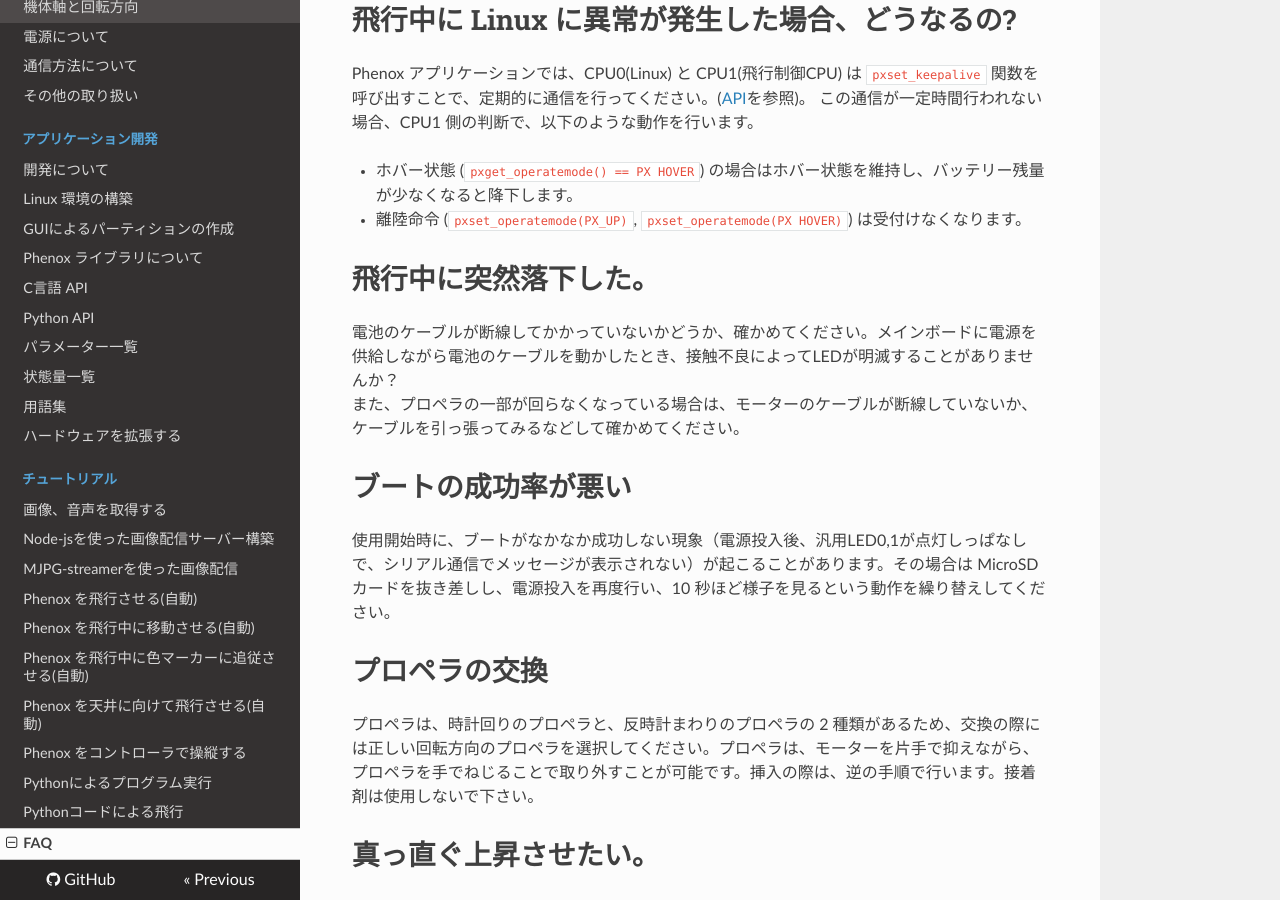
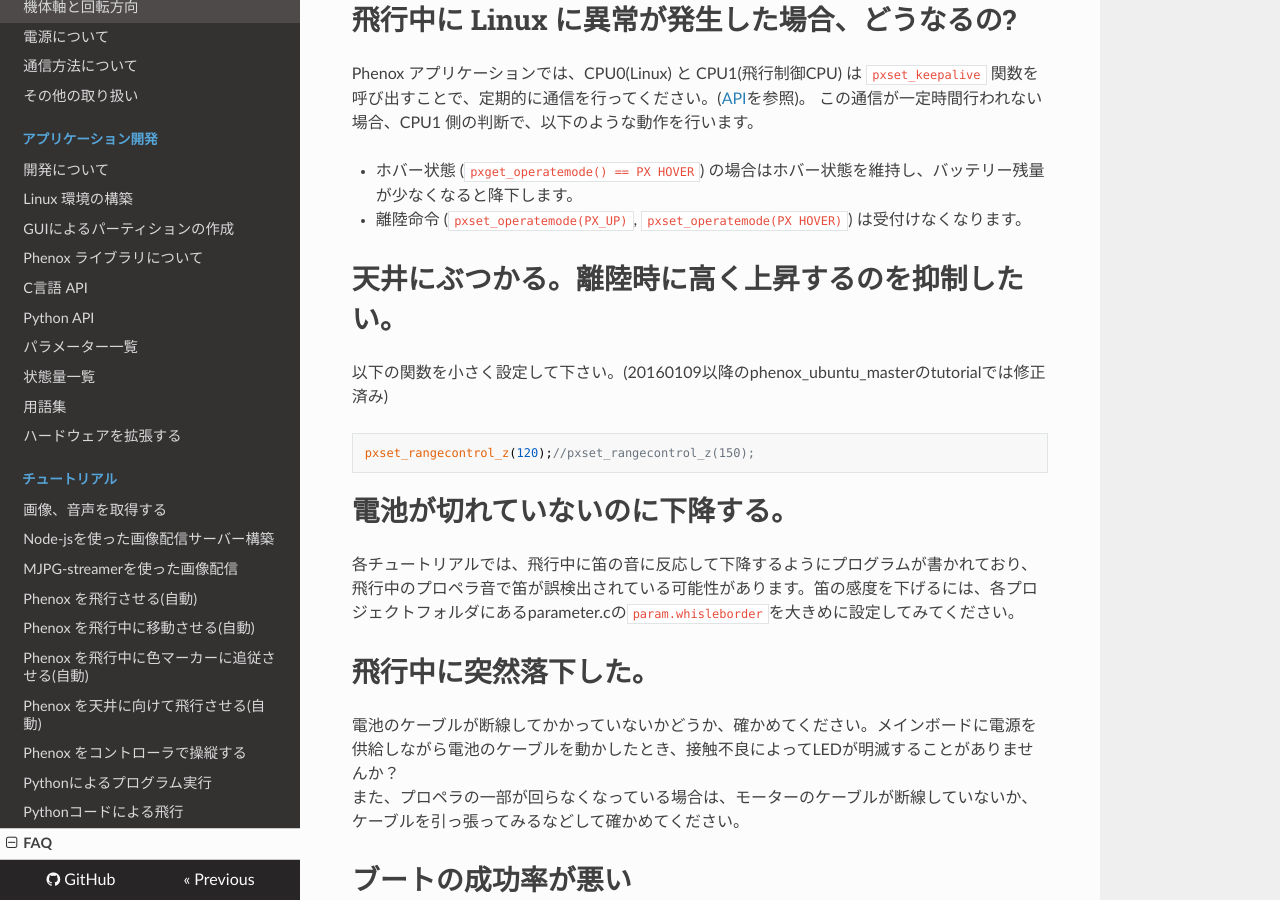
Before and after one commit to phenoxlab/phenox, an MkDocs documentation site: the page built from docs/faq.md, in a window 1280 px wide and 900 px high, scrolled down 287 px. Built offline with MkDocs 1.6.1, drawn with Linux system fonts in a browser that asks for light colours; nearby versions of some CDN libraries; old or Windows-style settings are respelled for this version of MkDocs.

Commit message:
added ceil crash

````diff
--- a/docs/faq.md
+++ b/docs/faq.md
@@ -1,3 +1,4 @@
+
 
 # バッテリが切れそうになった場合、どうなるの?
 飛行中の場合は、CPU1(飛行制御CPU)により無条件で下降状態 (`PX_DOWN`) に入り、着陸後に静止します。 ユーザー側で `halt` コマンドを実行し、電源スイッチを `OFF` にしてください。なお、飛行中でない場合は、特にメッセージを表示しません(TODO)。使用時間を意識して、適宜電池を交換してください。
@@ -8,6 +9,17 @@
 
 - ホバー状態 (`pxget_operatemode() == PX HOVER`) の場合はホバー状態を維持し、バッテリー残量が少なくなると降下します。
 - 離陸命令 (`pxset_operatemode(PX_UP)`, `pxset_operatemode(PX HOVER)`) は受付けなくなります。
+
+
+#天井にぶつかる。離陸時に高く上昇するのを抑制したい。
+以下の関数を小さく設定して下さい。(20160109以降のphenox_ubuntu_masterのtutorialでは修正済み)
+```
+pxset_rangecontrol_z(120);//pxset_rangecontrol_z(150);
+```
+
+# 電池が切れていないのに下降する。
+各チュートリアルでは、飛行中に笛の音に反応して下降するようにプログラムが書かれており、飛行中のプロペラ音で笛が誤検出されている可能性があります。笛の感度を下げるには、各プロジェクトフォルダにあるparameter.cの`param.whisleborder`を大きめに設定してみてください。
+
 
 # 飛行中に突然落下した。
 電池のケーブルが断線してかかっていないかどうか、確かめてください。メインボードに電源を供給しながら電池のケーブルを動かしたとき、接触不良によってLEDが明滅することがありませんか？
````
